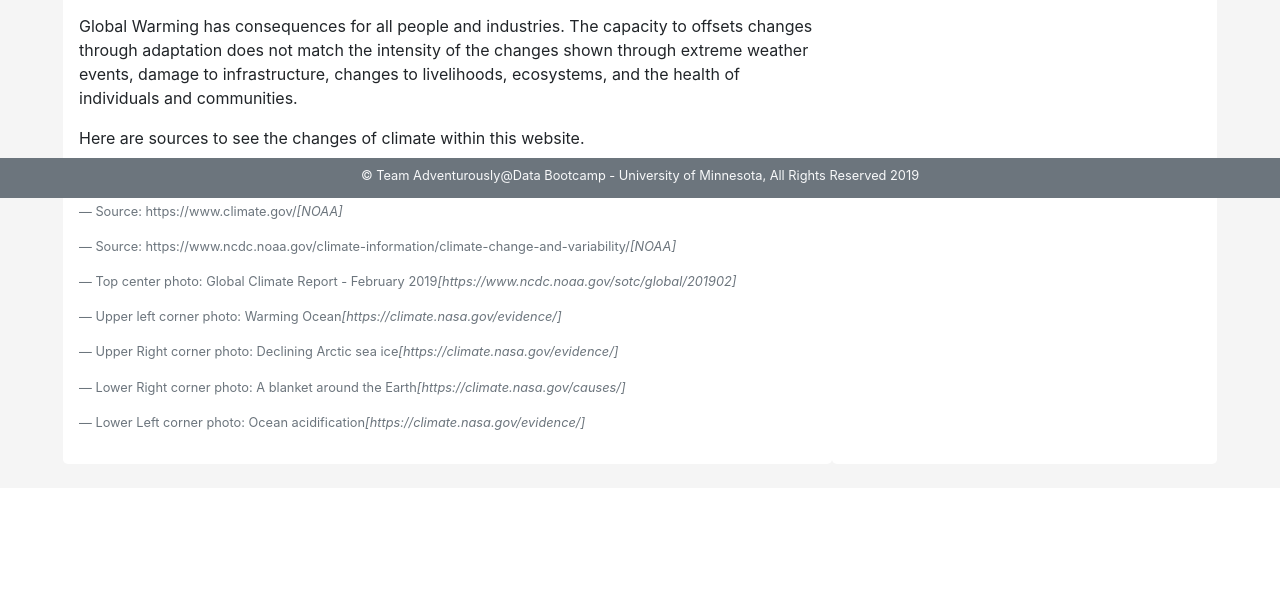
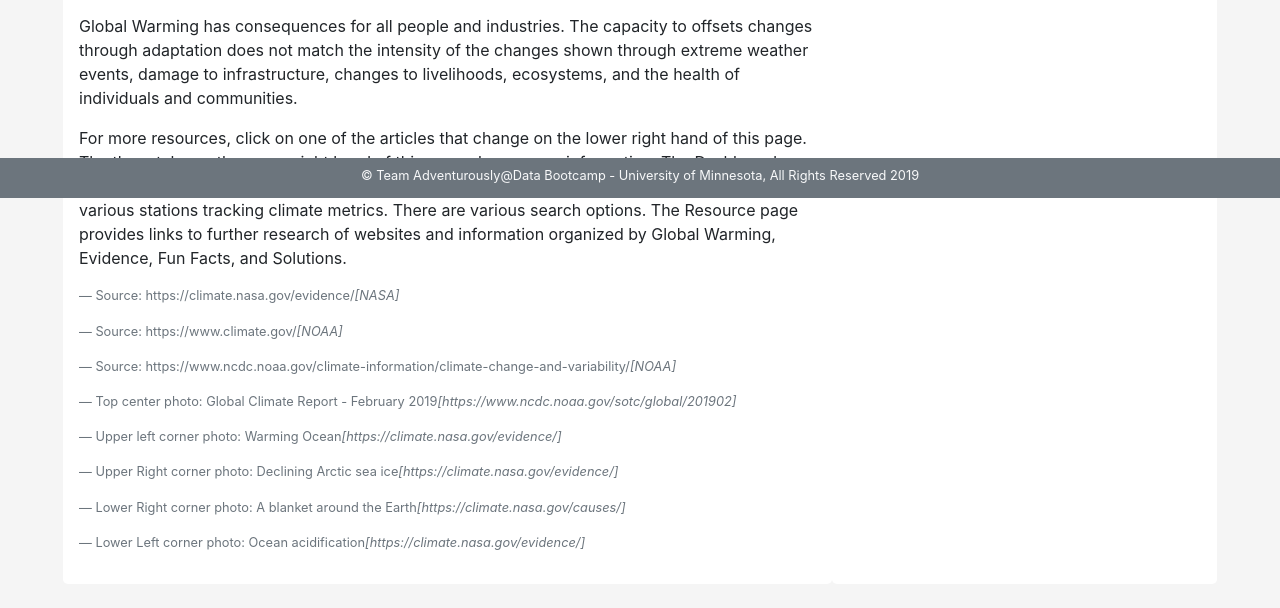
Before and after one commit to kd017/ADVENTUROUS.LY, a Flask app: page / in a window 1280 px wide. Shown: the part 602-1210 px from the top of the page. Before the commit the page ends 1032 px from the top, so only its background shows below. Run offline with Flask 2, Linux system fonts and the light colour scheme; data that the repository does not hold is empty; some libraries are stand-ins or nearby versions.

Commit message:
Adding the last paragraph to static information

```diff
--- a/templates/index.html
+++ b/templates/index.html
@@ -85,7 +85,7 @@
                 Global Warming has consequences for all people and industries. The capacity to offsets changes through adaptation does not match the intensity of the changes shown through extreme weather events, damage to infrastructure, changes to livelihoods, ecosystems, and the health of individuals and communities.
             </p>
 
-                Here are sources to see the changes of climate within this website.
+            For more resources, click on one of the articles that change on the lower right hand of this page. The three tabs on the upper right hand of this page shows more information. The Dashboard page presents different graphics of climate. The Data page is a query enabled search tool for the various stations tracking climate metrics. There are various search options. The Resource page provides links to further research of websites and information organized by Global Warming, Evidence, Fun Facts, and Solutions.
                 <p>
 
                 </p>
```
